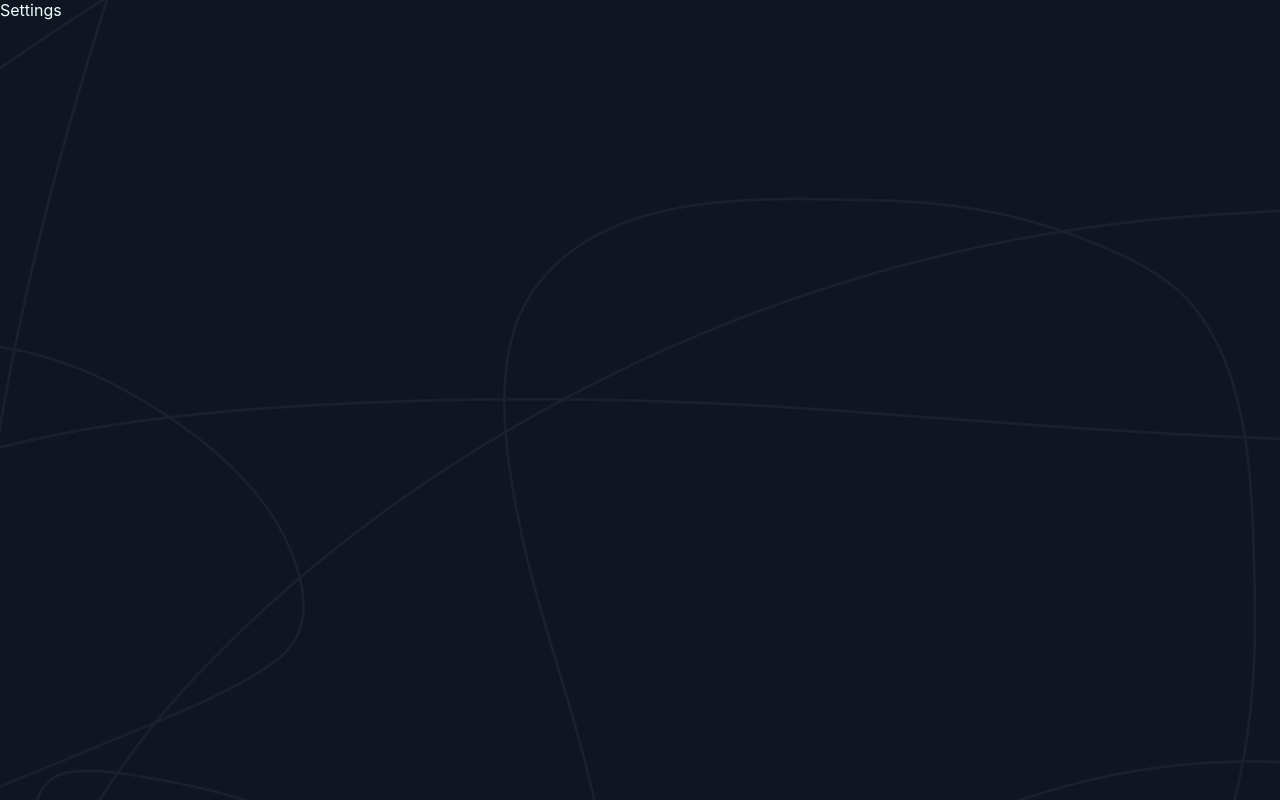
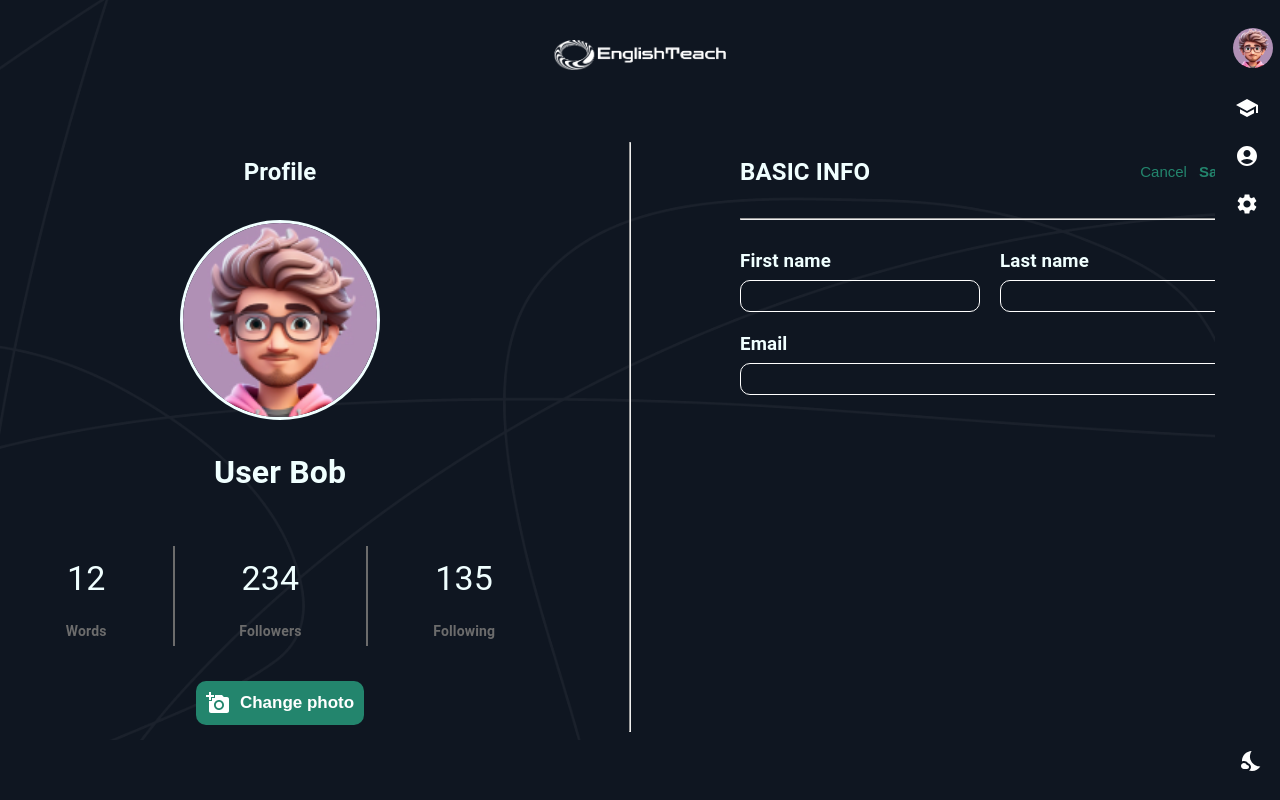
Before and after one commit to anastasiamorozz/english-teach, a React (Create React App) app: page /settings in a window 1280 px wide. Shown: the top 800 px of the page. Built offline with nearby package versions, Linux system fonts and the light colour scheme; no server answers.

Commit message:
UI: Settings page done

```diff
--- /dev/null
+++ b/src/components/ChangeAvatarButton/ChangeAvatarButton.css
@@ -0,0 +1,17 @@
+.photoButton{
+    background-color: var(--secondary-color);
+    /* height: 40px; */
+    font-size: 17px;
+    padding: 10px;
+    margin: 15px;
+    color: white;
+    border: none;
+    border-radius: 10px;
+    font-weight: bold;
+    display: flex;
+    align-items: center;
+    justify-content: center;
+    gap: 10px;
+    margin-left: auto;
+    margin-right: auto;
+}
--- /dev/null
+++ b/src/components/ChangeAvatarButton/ChangeAvatarButton.tsx
@@ -0,0 +1,14 @@
+import { observer } from 'mobx-react-lite';
+import React, { FC } from 'react';
+import './ChangeAvatarButton.css';
+import AddAPhotoIcon from '@mui/icons-material/AddAPhoto';
+
+const ChangeAvatarButton:FC = () => {
+    return (
+        <div>
+            <button className='photoButton'><AddAPhotoIcon></AddAPhotoIcon> Change photo</button>
+        </div>
+    );
+}
+
+export default observer(ChangeAvatarButton);
--- /dev/null
+++ b/src/components/SettingsBasicInfo/SettingsBasicInfo.css
@@ -0,0 +1,61 @@
+.settings{
+    width: 500px;
+}
+
+.title{
+    display: flex;
+    justify-content: space-between;
+    align-items: center;
+}
+
+.saveButton{
+    height: 40px;
+    font-weight: bold;
+    font-size: 15px;
+    background-color: transparent;
+    color: var(--secondary-color);
+    border: none;
+}
+
+.cancelButton{
+    height: 40px;
+    font-size: 15px;
+    background-color: transparent;
+    color: var(--secondary-color);
+    border: none;
+}
+
+.changeName{
+    display: flex;
+    justify-content: space-between;
+}
+
+.changeName h3{
+    font-weight: bold;
+    margin-bottom: 5px;
+}
+
+.changeName input{
+    width: 240px;
+    height: 32px;
+    border: solid 1px white;
+    background-color: transparent;
+    color: white;
+    border-radius: 10px;
+    padding: 5px;
+}
+
+.changeEmail h3{
+    font-weight: bold;
+    margin-bottom: 5px;
+}
+
+.changeEmail input{
+    width: 100%;
+    height: 32px;
+    border: solid 1px white;
+    background-color: transparent;
+    color: white;
+    border-radius: 10px;
+    padding: 5px;
+}
--- /dev/null
+++ b/src/components/SettingsBasicInfo/SettingsBasicInfo.tsx
@@ -0,0 +1,37 @@
+import { observer } from 'mobx-react-lite';
+import React, { FC } from 'react';
+import './SettingsBasicInfo.css';
+
+const SettingsBasicInfo:FC = () => {
+    return (
+        <div className='settings'>
+            <div className='title'>
+                <h2>BASIC INFO</h2>
+                <div>
+                    <button className='cancelButton'>Cancel</button>
+                    <button className='saveButton'>Save</button>
+                </div>
+            </div>
+
+            <hr></hr>
+
+            <div className='changeName'>
+                <div>
+                    <h3>First name</h3>
+                    <input type='text' autoComplete=''></input>
+                </div>
+                <div>
+                    <h3>Last name</h3>
+                    <input type='text' autoComplete=''></input>
+                </div>
+            </div>
+
+            <div className='changeEmail'>
+                <h3>Email</h3>
+                <input type='text' autoComplete=''></input>
+            </div>
+        </div>
+    );
+}
+
+export default observer(SettingsBasicInfo);
--- a/src/components/TopicBlock/TopicBlock.css
+++ b/src/components/TopicBlock/TopicBlock.css
@@ -1,6 +1,6 @@
 .topic{
     margin: 15px;
-    border: solid 1px white;
+    border: solid 1px #29303C;
     border-radius: 10px;
     padding: 12px;
     display: flex;
@@ -23,6 +23,13 @@
 .topic p{
     display: flex;
     align-items: center;
+    color: var(--secondary-color);
+    font-weight: bold;
+    font-size: 13px;
+}
+
+.icon{
+    font-weight: 12px;
 }
 
 .topicInfo{
@@ -30,7 +37,7 @@
 }
 
 .topicInfo button{
-    width: 100px;
+    width: 40px;
     height: 30px;
     color:aliceblue;
     background-color: var(--secondary-color);
--- a/src/components/TopicBlock/TopicBlock.tsx
+++ b/src/components/TopicBlock/TopicBlock.tsx
@@ -11,8 +11,8 @@ const TopicBlock = (topic:ITopic) => {
             <img src={topic.photoUrl || './topic.jpg'}></img>
             <div className='topicInfo'>
                 <h2>{topic.title}</h2>
-                <p><LightbulbIcon></LightbulbIcon> {topic.level}</p>
-                <button>Let`s go <ArrowForwardIosIcon></ArrowForwardIosIcon></button>
+                <p><LightbulbIcon className='icon'></LightbulbIcon> {topic.level}</p>
+                {/* <button><ArrowForwardIosIcon></ArrowForwardIosIcon></button> */}
             </div>
         </div>
     );
--- a/src/pages/SettingsPage/SettingsPage.css
+++ b/src/pages/SettingsPage/SettingsPage.css
@@ -0,0 +1,12 @@
+.settingsContainer{
+    display: flex;
+    width: 1200px;
+    /* grid-template-columns: 500px 500px; */
+    margin-left: auto;
+    margin-right: auto;
+}
+
+.profileInfo{
+    align-items: center;
+    text-align: center;
+}
--- a/src/pages/SettingsPage/SettingsPage.tsx
+++ b/src/pages/SettingsPage/SettingsPage.tsx
@@ -1,10 +1,29 @@
 import { observer } from 'mobx-react-lite';
 import React, { FC } from 'react';
+import Header from '../../components/Header/Header';
+import MiniDrawer from '../../components/MiniDrawer/MiniDrawer';
+import Footer from '../../components/Footer/Footer';
+import './SettingsPage.css';
+import ProfileInfo from '../../components/ProfileInfo/ProfileInfo';
+import SettingsBasicInfo from '../../components/SettingsBasicInfo/SettingsBasicInfo';
+import ChangeAvatarButton from '../../components/ChangeAvatarButton/ChangeAvatarButton';
 
 const SettingsPage: FC= () => {
     return (
         <div>
-            Settings
+            <Header></Header>
+            <MiniDrawer></MiniDrawer>
+            <div className='settingsContainer'>
+                <div className='profileInfo'>
+                    <h2>Profile</h2>
+                    <ProfileInfo></ProfileInfo>
+                    <ChangeAvatarButton></ChangeAvatarButton>
+                </div>
+                <hr></hr>
+
+                <SettingsBasicInfo></SettingsBasicInfo>
+            </div>
+            <Footer></Footer>
         </div>
     );
 }
--- a/src/pages/TopicsPage/TopicsPage.css
+++ b/src/pages/TopicsPage/TopicsPage.css
@@ -5,6 +5,7 @@
     margin-left: auto;
     margin-right: auto;
     justify-content: space-between;
+    margin-top: 15px;
     /* padding: 30px; */
 }
 
--- a/src/pages/TopicsPage/TopicsPage.tsx
+++ b/src/pages/TopicsPage/TopicsPage.tsx
@@ -31,7 +31,7 @@ const topics: ITopic[] = [
 
 const TopicsPage: FC = () => {
 
-    const [page, setPage]=useState(2);
+    const [page, setPage]=useState(1);
 
     return (
         <div>
```
